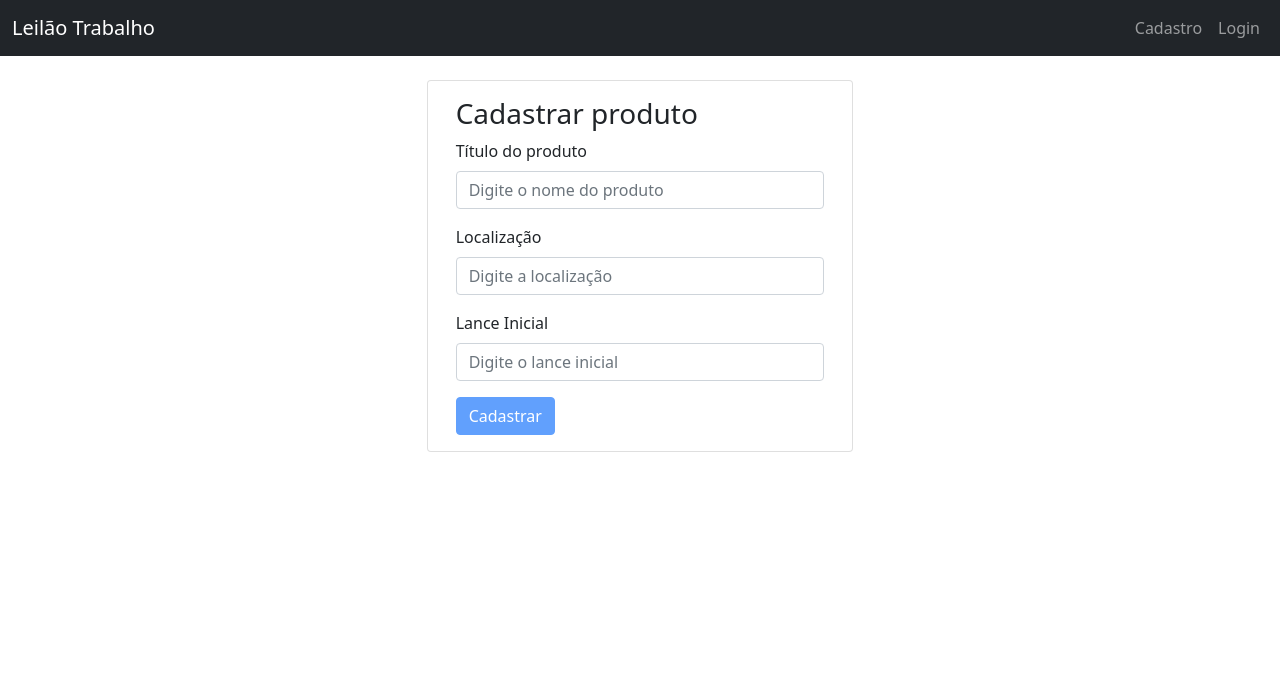
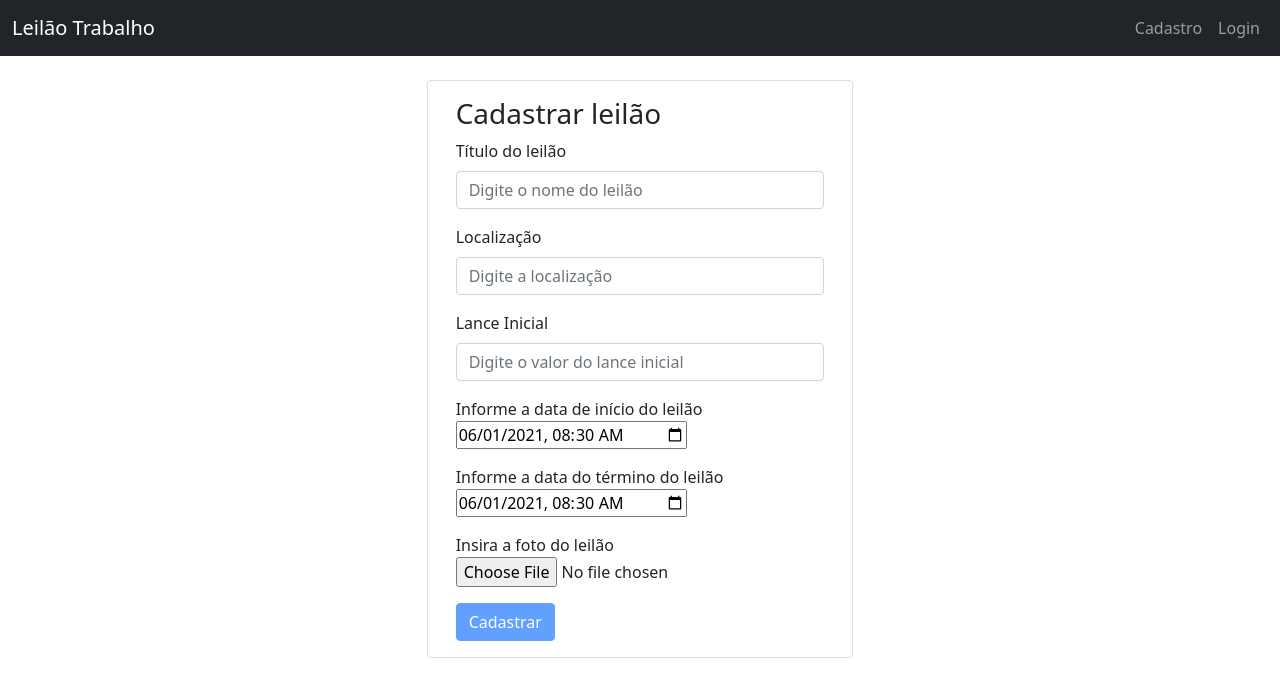
Before and after one commit to SilasReisUSP/Leilao-front, an Angular app: page /CadastroProduto in a window 1280 px wide. Shown: the top 694 px of the page. Built offline with nearby package versions, Linux system fonts and the light colour scheme; no server answers; what angular2-text-mask, js-brasil, ng-brazil would draw is missing.

Commit message:
atualização do cadastro leilão

```diff
--- a/src/app/cadastro/cadastro-produto/cadastro-produto.component.html
+++ b/src/app/cadastro/cadastro-produto/cadastro-produto.component.html
@@ -3,14 +3,14 @@
         <div class="card form-group col-md-4 col-md-offset-5 align-center" >
             <div class="card-body">
                 <div class="row">
-                    <h3>Cadastrar produto</h3>
+                    <h3>Cadastrar leilão</h3>
                 </div>
                 <form class="row g-3 align-items-center" [formGroup]="cadastroPForm" (ngSubmit)="cadastrarProduto()">
                     <div class="col-md-12">
-                        <label for="Produto" class="form-label">Título do produto</label>
-                        <input type="text" class="form-control" id="Produto" required placeholder="Digite o nome do produto" formControlName="produto" [ngClass]="{ 'is-invalid': produto.errors && (produto.dirty || produto.touched)} ">
+                        <label for="Produto" class="form-label">Título do leilão</label>
+                        <input type="text" class="form-control" id="Produto" required placeholder="Digite o nome do leilão" formControlName="produto" [ngClass]="{ 'is-invalid': produto.errors && (produto.dirty || produto.touched)} ">
                         <div *ngIf="produto.errors?.required && (produto.dirty || produto.touched)" class="text-danger" >
-                            <p>Preencha o nome do produto</p>
+                            <p>Preencha o nome do leilão</p>
                         </div>
                     </div>
 
@@ -24,7 +24,26 @@
 
                     <div class = "col-md-12">
                         <label for="LanceInicial" class="form-label">Lance Inicial</label>
-                        <input type="number" class="form-control" id="lanceInicial" required placeholder="Digite o lance inicial" formControlName="lanceInicial" [ngClass]="{'is-invalid': lanceInicial.errors && (lanceInicial.dirty || lanceInicial.touched)}">
+                        <input type="number" class="form-control" id="lanceInicial" required placeholder="Digite o valor do lance inicial" formControlName="lanceInicial" [ngClass]="{'is-invalid': lanceInicial.errors && (lanceInicial.dirty || lanceInicial.touched)}">
+                        <div *ngIf="lanceInicial.errors?.required && (lanceInicial.dirty || lanceInicial.touched)" class="text-danger" >
+                            <p>Preencha o valor do lance inicial</p>
+                        </div>
+                    </div>
+
+                    <div class = "col-md-12">
+                        <label for="data inicial">Informe a data de início do leilão</label>
+                        <input id="dataInicial" type="datetime-local" name="dataInicial" value="2021-06-01T08:30" required>
+
+                    </div>
+
+                    <div class = "col-md-12">
+                        <label for="data final">Informe a data do término do leilão</label>
+                        <input id="data-final" type="datetime-local" name="data-final" value="2021-06-01T08:30" required>
+                    </div>
+
+                    <div class="form-group">
+                        <label for="fotoLeilao">Insira a foto do leilão</label>
+                        <input type="file" class="form-control-file" id="fotoLeilao"> <! (change)="anexarFoto($event)" >
                     </div>
 
                     <div class="col-md-12">
--- a/src/app/cadastro/cadastro-produto/cadastro-produto.component.ts
+++ b/src/app/cadastro/cadastro-produto/cadastro-produto.component.ts
@@ -23,6 +23,12 @@ export class CadastroProdutoComponent implements OnInit {
   cadastrarProduto() : void {
     this.cadastroProdutoService.addProduto(this.cadastroPForm.value);
   }
+
+//  anexarFoto(event){
+    //if(event.target.files && event.target.files[0]){
+
+    //}
+ // }
   get produto() { return this.cadastroPForm.get('produto') }
 
   get localizacao() { return this.cadastroPForm.get('localizacao')}
--- a/src/app/cadastro/cadastro-usuario/cadastro-usuario.component.html
+++ b/src/app/cadastro/cadastro-usuario/cadastro-usuario.component.html
@@ -60,7 +60,7 @@
                     </div>
                     <div class="col-md-12">
                         <label for="Senha" class="form-label">Senha</label>
-                        <input type="password" class="form-control" id="Senha" required placeholder="Digite sua senha" formControlName="senha" [ngClass]="{'is-invalid': senha.errors && (senha.dirty || senha.touched)}">
+                        <input type="password" class="form-control" id="Senha" required placeholder="Senha de 6 a 15 caracteres" formControlName="senha" [ngClass]="{'is-invalid': senha.errors && (senha.dirty || senha.touched)}">
                         <div *ngIf="senha.errors?.required && (senha.dirty || senha.touched)" class="text-danger" >
                             <p>Preencha a Senha</p>
                         </div>
--- a/src/app/login-usuario/login-usuario.component.html
+++ b/src/app/login-usuario/login-usuario.component.html
@@ -22,6 +22,9 @@
                     <div class="col-md-12">
                         <button class="btn btn-primary" type="submit" (click)="fazerLogin()">Fazer login</button>
                     </div>
+
+                    <p class="col-md-12"> Ainda não tem uma conta?
+                        <a class="nav-link" [routerLink]="['/Cadastro']"><u>Cadastre-se</u></a></p>
                 </form>
             </div>
         </div>
```
